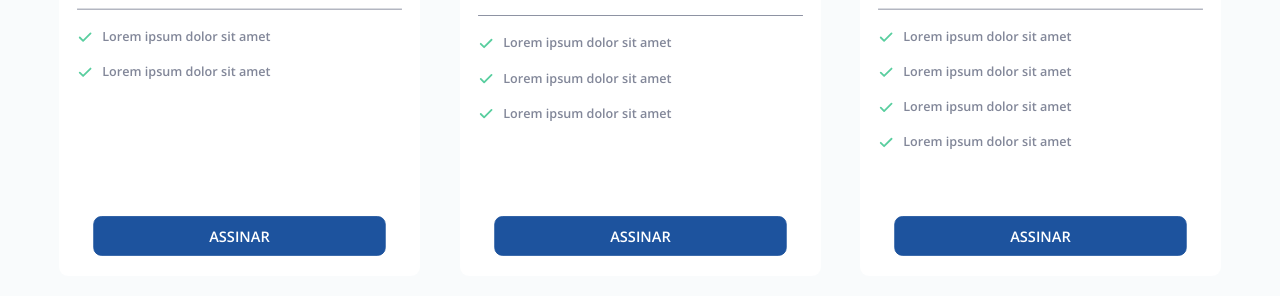
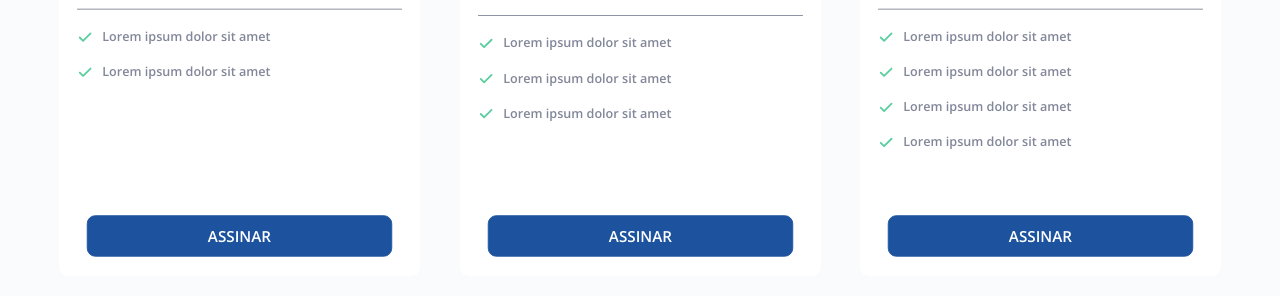
Before and after one commit to LuccasAls/PricingTable, a plain HTML site: page index.html in a window 1280 px wide. Shown: the part 460-756 px from the top of the page. Drawn offline with nearby package versions, Linux system fonts and the light colour scheme.

Commit message:
Update style.css

```diff
--- a/style.css
+++ b/style.css
@@ -15,6 +15,10 @@
     --gray: #828799;
     --page-background: #f9fbfc;
   }
+
+::-webkit-scrollbar {
+    display: none;
+}
 
 body {
     width: 100%;
@@ -174,16 +178,16 @@ button {
     margin-left:auto;
     margin-right: auto;
     transition: all 0.2s ease-in-out;
-    transform: scale(0.9);
+    transform: scale(0.94);
     cursor: pointer;
 
 }
 
 button:hover {
    transform: scale(1);
-   background-color: #0044a4;
+   background: linear-gradient(45deg, #1b4aa2, #0e49af) ;
    color: white;
-   letter-spacing: 4px;
+   letter-spacing: 1px;
 }
 
 
```
